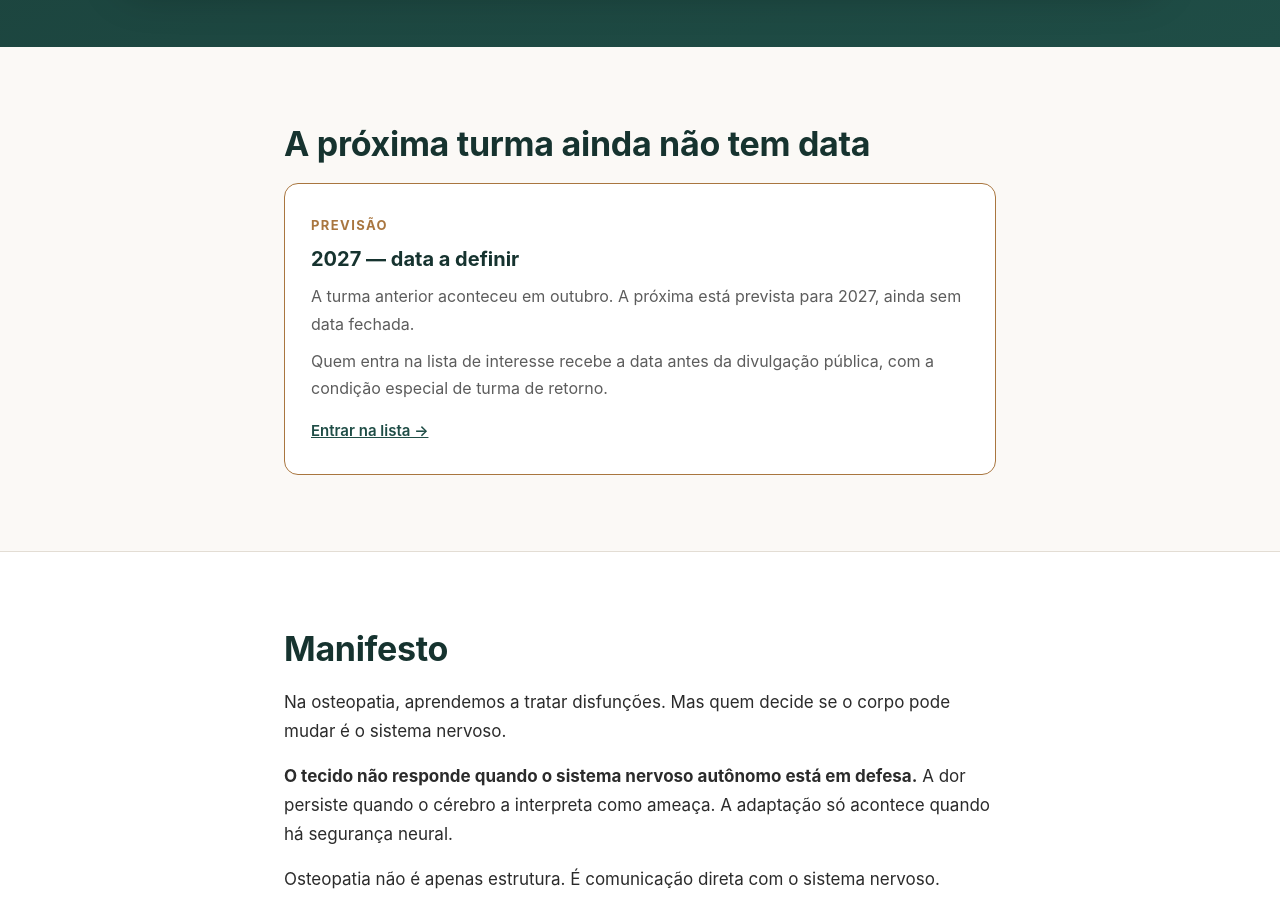
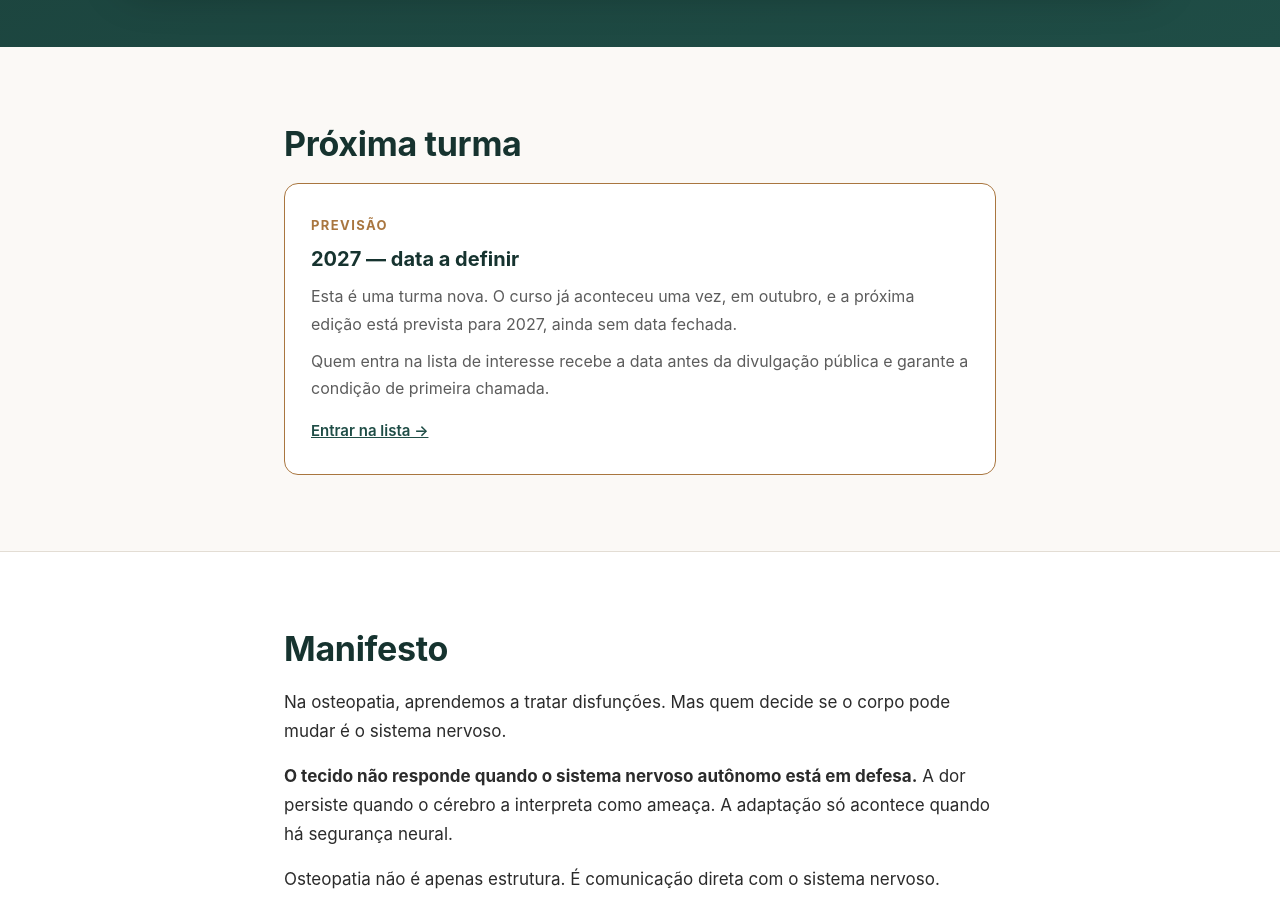
Before and after one commit to dralanborges-crypto/site-dralanborges, a plain HTML site: page linguagem-neural-toque-osteopatico.html in a window 1280 px wide. Shown: the part 1340-2237 px from the top of the page. Drawn offline with Linux system fonts and the light colour scheme.

Commit message:
Correção: 'turma de retorno' removido, nova edição explicitada

```diff
--- a/linguagem-neural-toque-osteopatico.html
+++ b/linguagem-neural-toque-osteopatico.html
@@ -84,13 +84,13 @@
 
 <section>
   <div class="wrap wrap-estreito">
-    <h2>A próxima turma ainda não tem data</h2>
+    <h2>Próxima turma</h2>
     <div class="grade" style="grid-template-columns:1fr;gap:0">
       <div class="card" style="cursor:default;border:1px solid var(--dourado)">
         <div class="num">Previsão</div>
         <h3>2027 — data a definir</h3>
-        <p>A turma anterior aconteceu em outubro. A próxima está prevista para 2027, ainda sem data fechada.</p>
-        <p style="margin-top:10px">Quem entra na lista de interesse recebe a data antes da divulgação pública, com a condição especial de turma de retorno.</p>
+        <p>Esta é uma turma nova. O curso já aconteceu uma vez, em outubro, e a próxima edição está prevista para 2027, ainda sem data fechada.</p>
+        <p style="margin-top:10px">Quem entra na lista de interesse recebe a data antes da divulgação pública e garante a condição de primeira chamada.</p>
         <div class="mais"><a href="https://wa.me/5543991238875?text=Ol%C3%A1%2C%20quero%20entrar%20na%20lista%20de%20interesse%20do%20curso%20A%20Linguagem%20Neural%20do%20Toque%20Osteop%C3%A1tico">Entrar na lista →</a></div>
       </div>
     </div>
@@ -258,7 +258,7 @@
 <section class="alt">
   <div class="wrap wrap-estreito">
     <h2>Lista de interesse</h2>
-    <p>A próxima turma ainda não tem data. Deixe seu nome e sua área de atuação pelo WhatsApp: você recebe a data antes de ela ser divulgada, com a condição de turma de retorno.</p>
+    <p>A próxima turma ainda não tem data. Deixe seu nome e sua área de atuação pelo WhatsApp: você recebe a data antes de ela ser divulgada e garante a condição de primeira chamada.</p>
     <p style="margin-top:26px"><a class="btn btn-primario" href="https://wa.me/5543991238875?text=Ol%C3%A1%2C%20quero%20entrar%20na%20lista%20de%20interesse%20do%20curso%20A%20Linguagem%20Neural%20do%20Toque%20Osteop%C3%A1tico">Entrar na lista de interesse</a></p>
   </div>
 </section>
@@ -269,7 +269,7 @@
 
     <details>
       <summary>Quando é a próxima turma?</summary>
-      <p>Ainda não tem data. A turma anterior foi em outubro, e a próxima está prevista para 2027. Quem está na lista de interesse recebe a data primeiro.</p>
+      <p>Ainda não tem data. A edição anterior foi em outubro, e a próxima está prevista para 2027. Quem está na lista de interesse recebe a data primeiro.</p>
     </details>
 
     <details>
@@ -301,7 +301,7 @@
 
 <section class="cta">
   <div class="wrap">
-    <h2>A próxima turma deve ser pequena — e aberta a quem estiver na lista antes.</h2>
+    <h2>A nova turma deve ser pequena — e aberta primeiro a quem já está na lista.</h2>
     <p>Me chame no WhatsApp e eu te aviso antes de qualquer divulgação pública.</p>
     <div class="acoes">
       <a class="btn btn-primario" style="background:#fff;color:#16332f" href="https://wa.me/5543991238875?text=Ol%C3%A1%2C%20quero%20entrar%20na%20lista%20de%20interesse%20do%20curso%20A%20Linguagem%20Neural%20do%20Toque%20Osteop%C3%A1tico">Entrar na lista de interesse</a>
```
